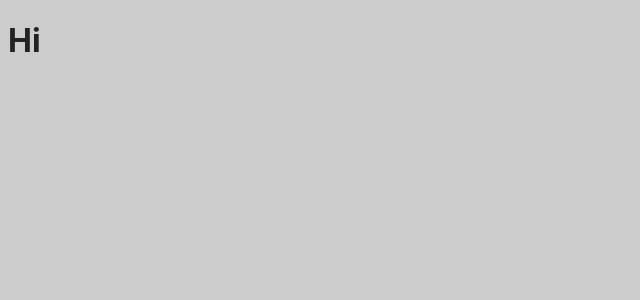
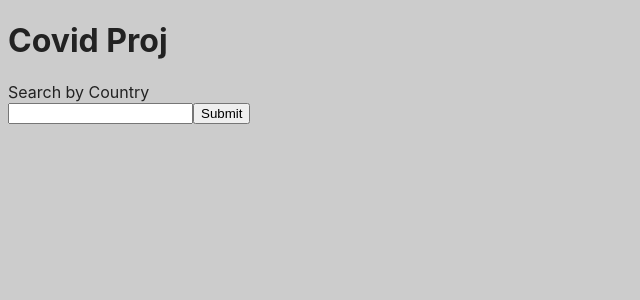
Before and after one commit to teg1776/covid, a React (Create React App) app: page / in a window 1280 px wide. Shown: the top 300 px of the page, without its empty margins (0-640 px from the left). Built offline with nearby package versions, Linux system fonts and the light colour scheme.

Commit message:
added search component

```diff
--- a/src/App.js
+++ b/src/App.js
@@ -1,12 +1,28 @@
-import React from "react";
+import React, { Component } from "react";
+import Search from "./components/Search.jsx";
 import "./App.css";
 
-function App() {
-  return (
-    <div className="App">
-      <h1>Hi</h1>
-    </div>
-  );
+class App extends Component {
+  state = {
+    query: "",
+  };
+  handleSearch = (e) => {
+    e.preventDefault();
+  };
+  updateQuery = (query) => {
+    this.setState({ query });
+  };
+  render() {
+    return (
+      <div className="App">
+        <h1>Covid Proj</h1>
+        <Search
+          handleSearch={this.handleSearch}
+          updateQuery={this.updateQuery}
+        />
+      </div>
+    );
+  }
 }
 
 export default App;
--- /dev/null
+++ b/src/components/Search.jsx
@@ -0,0 +1,15 @@
+import React from "react";
+
+function Search(props) {
+  const { handleSearch, updateQuery } = props;
+  return (
+    <form onSubmit={handleSearch}>
+      <label htmlFor="search">Search by Country</label>
+      <br />
+      <input type="text" onChange={(e) => updateQuery(e.target.value)} />
+      <input type="submit" />
+    </form>
+  );
+}
+
+export default Search;
```
